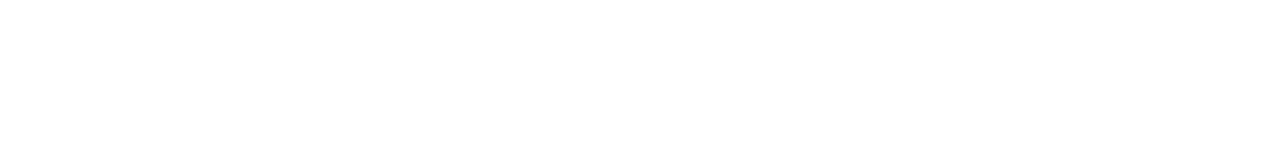
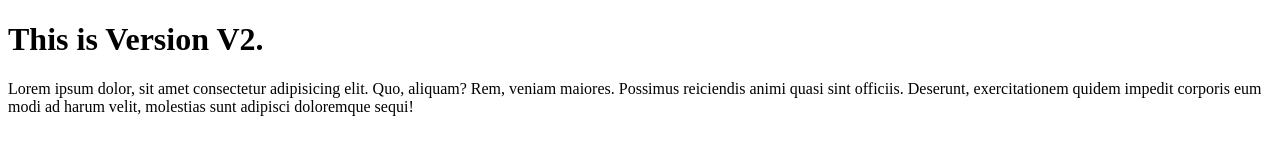
Before and after one commit to Abdul-Rehman295/myrepo, a plain HTML site: page index.html in a window 1280 px wide. Drawn offline with Linux system fonts and the light colour scheme.

Commit message:
This is my version V2

```diff
--- a/index.html
+++ b/index.html
@@ -6,6 +6,7 @@
     <title>Git Practice</title>
 </head>
 <body>
-
+    <h1>This is Version V2.</h1>
+    <p>Lorem ipsum dolor, sit amet consectetur adipisicing elit. Quo, aliquam? Rem, veniam maiores. Possimus reiciendis animi quasi sint officiis. Deserunt, exercitationem quidem impedit corporis eum modi ad harum velit, molestias sunt adipisci doloremque sequi!</p>
 </body>
 </html>
```
